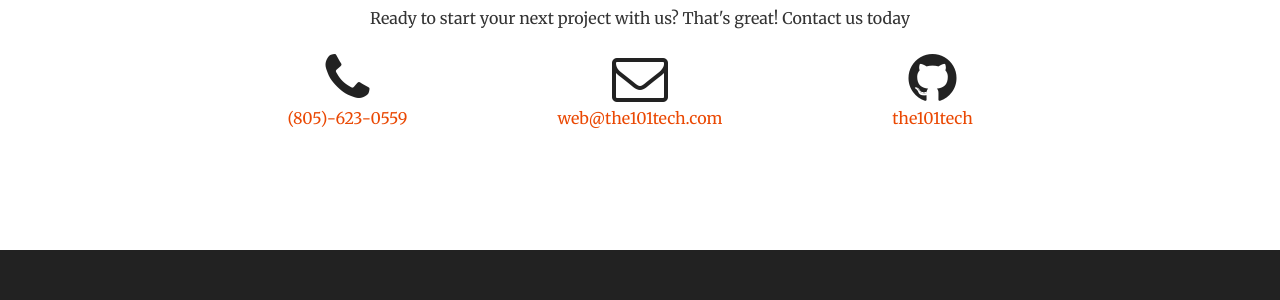
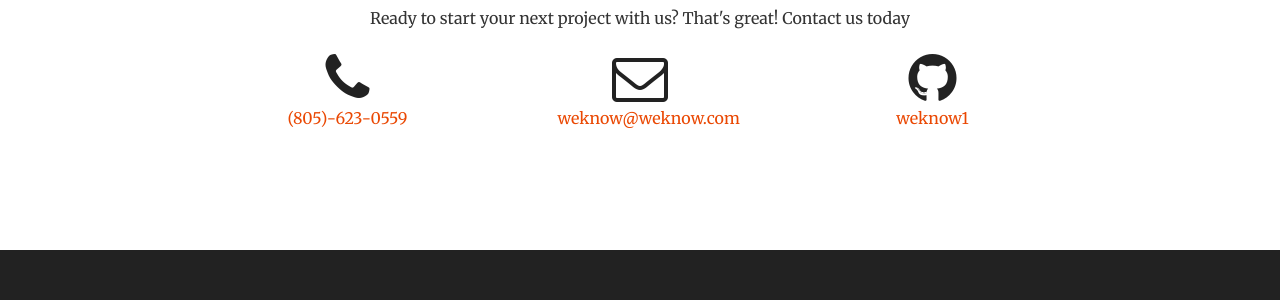
Before and after one commit to WeKnow1/Weknow, a Jekyll site: the page built from index.html, in a window 1280 px wide and 900 px high, scrolled down 2235 px. Shown: the part 447-747 px from the top of the window. Built offline with Jekyll 4.4.1, drawn with Linux system fonts in a browser that asks for light colours; nearby versions of some CDN libraries; library files that are not in the unit come from our copies.

Commit message:
Update _config.yml

```diff
--- a/_config.yml
+++ b/_config.yml
@@ -1,12 +1,12 @@
 # Site settings
-title: 101 Tech
-email: web@the101tech.com
+title: We Know
+email: weknow@weknow.com
 description: > # this means to ignore newlines until "baseurl:"
 baseurl: "" # the subpath of your site, e.g. /blog/
 url: "" # the base hostname & protocol for your site
 
-twitter_username: the101tech
-github_username: the101tech
+twitter_username: ape_attack_
+github_username: weknow1
 
 # Build settings
 markdown: kramdown
```
